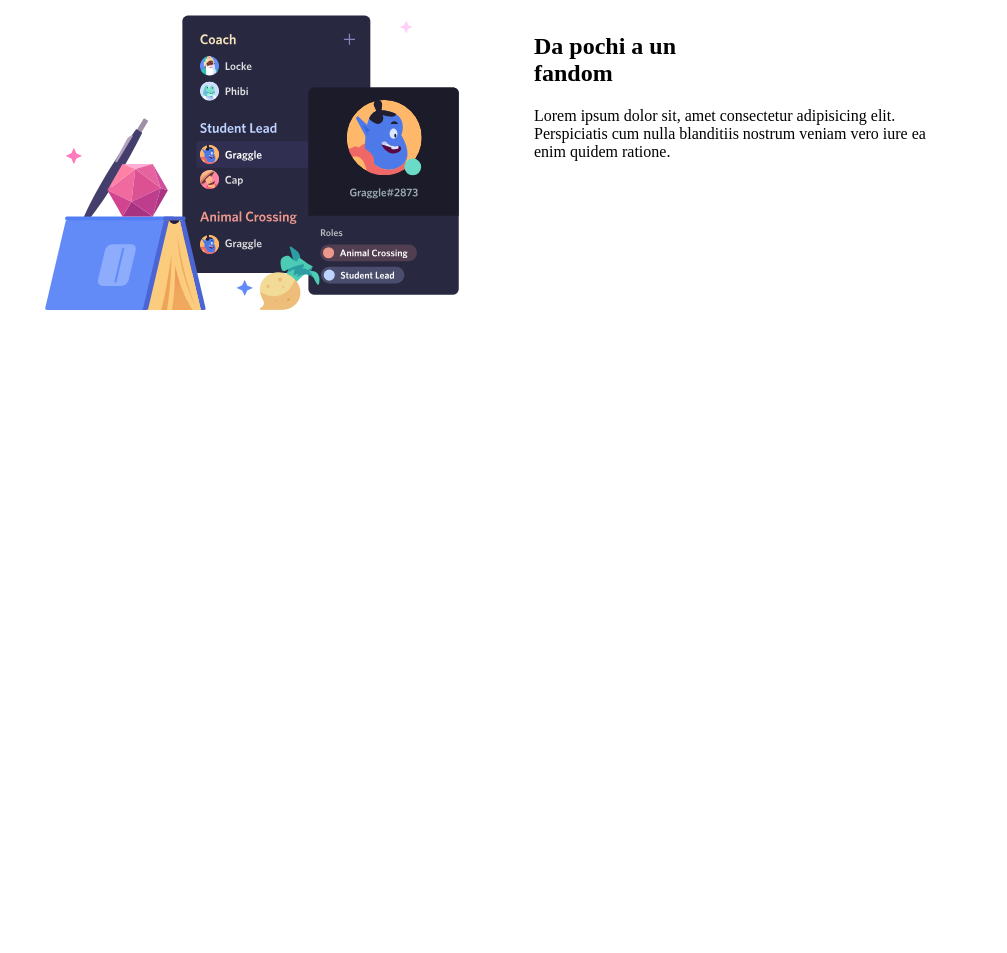
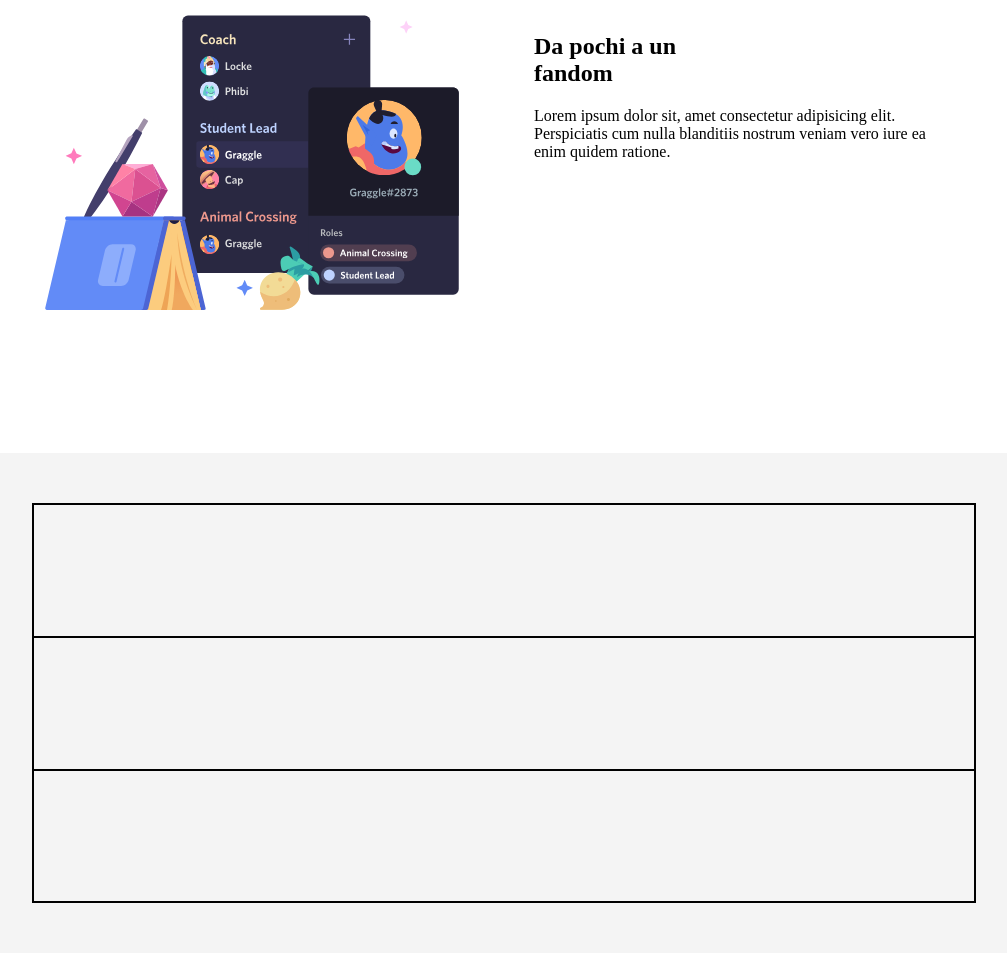
Before and after one commit to carlo-ddm/htmlcss-discord, a plain HTML site: page index.html in a window 1280 px wide. Shown: the part 1597-2550 px from the top of the page, without its empty margins (136-1143 px from the left). Before the commit the page ends 2050 px from the top, so only its background shows below. Drawn offline with Linux system fonts and the light colour scheme.

Commit message:
preparazione layout 4a section

```diff
--- a/debug.css
+++ b/debug.css
@@ -2,3 +2,8 @@
   background-color: bisque;
   height: 30px;
 }
+
+.and.container div {
+  height: calc(100%/3);
+  border: 1px solid black;
+}
--- a/global.css
+++ b/global.css
@@ -2,7 +2,7 @@ header, .jumbotron, section {
   width: 100%;
 }
 
-.container.clearfix {
+.container {
   width: 80%;
   margin: auto;
 }
@@ -10,6 +10,11 @@ header, .jumbotron, section {
 .container-j {
   width: 80%;
   margin: auto;
+}
+
+.and.container {
+  height: 400px;
+  border: 1px solid black;
 }
 
 section {
--- a/index.html
+++ b/index.html
@@ -124,6 +124,22 @@
 
   </section>
 
+  <section>
+    <div class="and container" >
+      <div>
+
+      </div>
+      <div class="middle">
+
+      </div>
+      <div>
+
+      </div>
+
+
+    </div>
+  </section>
+
 
 
 
--- a/style.css
+++ b/style.css
@@ -52,7 +52,7 @@ ul li a  {
   background-size: cover;
   background-position: center;
   height: 500px;
-  padding: 70px 0;
+  padding: 95px 0;
 }
 
 .container-j {
@@ -68,3 +68,4 @@ h1 {
 }
 
 /* Sectiones */
+.and.container
```
